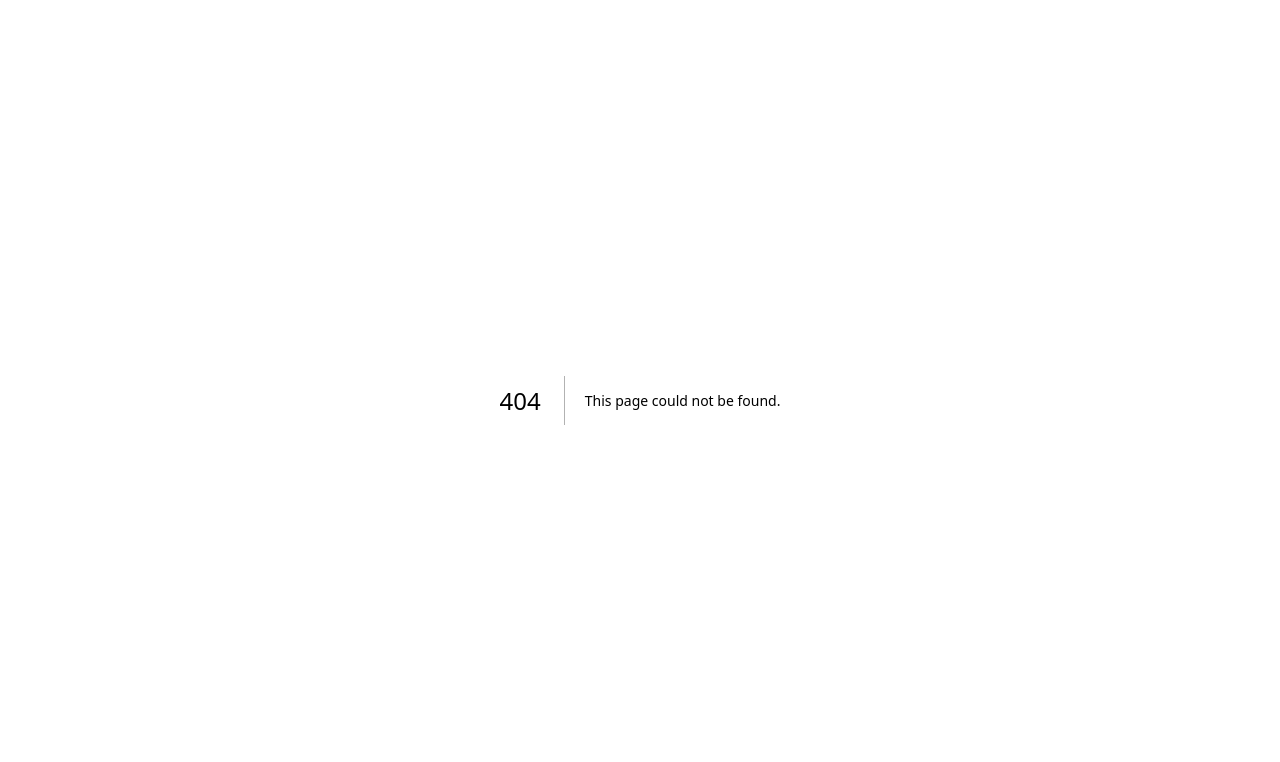
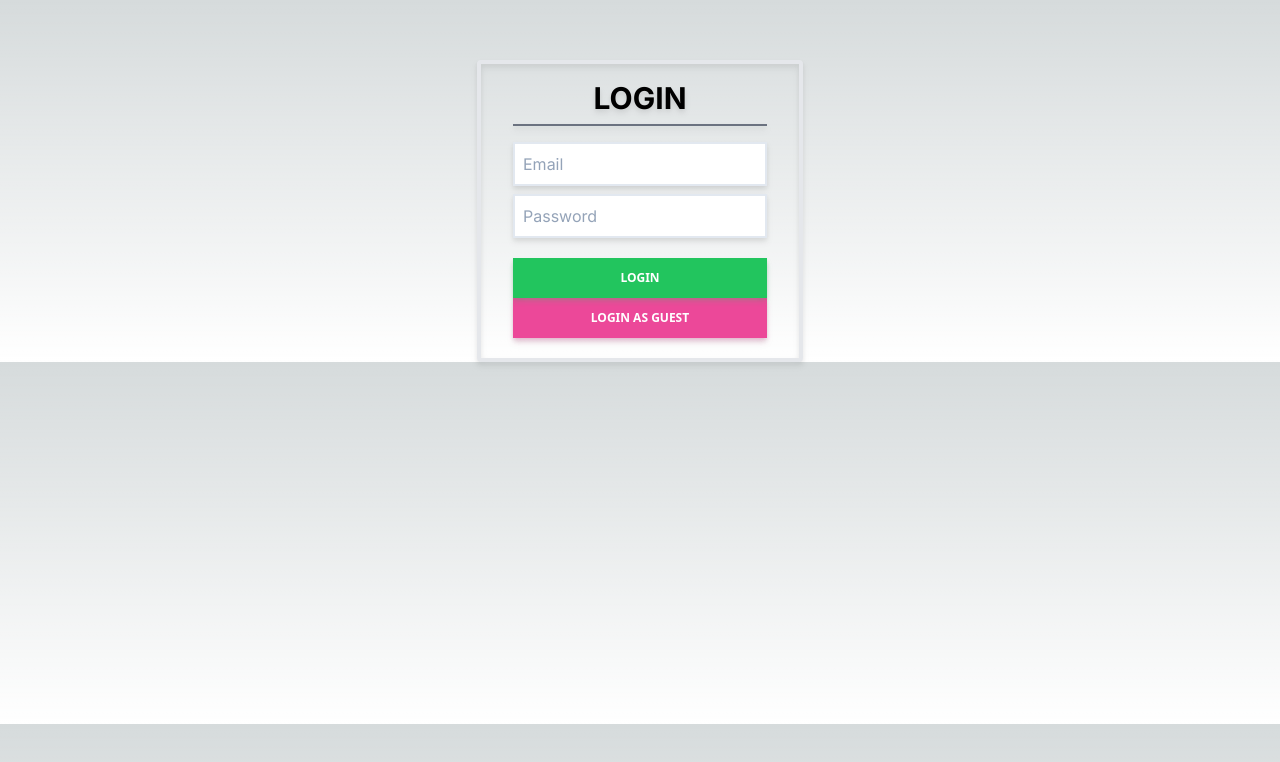
Before and after one commit to yoshidaman99/Final, a Next.js app: page /login/student in a window 1280 px wide. Before the commit this address had no page. Shown: the top 762 px of the page. Built offline with nearby package versions, Linux system fonts and the light colour scheme.

Commit message:
Your commit message

```diff
--- /dev/null
+++ b/src/app/login/student/page.tsx
@@ -0,0 +1,62 @@
+import React from 'react';
+import { Metadata } from 'next';
+export const metadata: Metadata = {
+    title: 'Student Login',
+};
+
+
+export default function studentLogin() {
+    return (
+        <>
+        <div className="flex justify-center mt-5">
+            <div className="ring-offset-2 py-4 px-8 pb-5 border-4 border-gray2 rounded w-552 md:mt-4 xl:mt-10 drop-shadow-md">
+
+            <h1 className="text-center font-bold text-3xl uppercase mb-2">
+                Login
+            </h1>
+            <div className="border-t-2 border-gray-500">
+
+            <form className="" action='/dashboard'>
+                <label className="block">
+                <input
+                required
+                autoComplete="username"
+                placeholder="Email"
+                className="mt-4 p-2 w-full border-2 border-slate-200 placeholder-slate-400
+                contrast-more:border-slate-400 contrast-more:placeholder-slate-500"/>
+                </label>
+
+                <label className="block">
+                <input
+                required
+                autoComplete="new-password"
+                placeholder="Password"
+                className="mt-2 p-2 w-full border-2 border-slate-200 placeholder-slate-400
+                contrast-more:border-slate-400 contrast-more:placeholder-slate-500"/>
+                </label>
+
+                <button
+                className="mt-5 middle none w-full center mr-4 bg-green-500 py-3 px-6 font-sans text-xs font-bold uppercase
+                 text-white shadow-md shadow-green-500/20 transition-all hover:shadow-lg hover:shadow-green-800/40 hover:bg-green-700
+                 focus:opacity-[0.85] focus:shadow-none active:opacity-[0.85] active:shadow-none disabled:pointer-events-none
+                 disabled:opacity-50 disabled:shadow-none"
+                data-ripple-light="true" >
+                    Login
+                </button>
+            </form>
+
+            <button
+             className="block w-full select-none bg-pink-500 py-3 px-6 text-center align-middle font-sans text-xs font-bold uppercase
+             text-white shadow-md shadow-pink-500/20 transition-all hover:shadow-lg hover:shadow-pink-800/40 hover:bg-pink-700
+             focus:opacity-[0.85] focus:shadow-none active:opacity-[0.85] active:shadow-none disabled:pointer-events-none disabled:opacity-50
+             disabled:shadow-none" type="button" data-ripple-light="true">
+            Login as Guest
+            </button>
+
+            </div>
+
+            </div>
+        </div>
+        </>
+    )
+}
```
Also changed, not shown: src/app/login/admin/page.tsx (renamed from src/app/components/login/admin/page.tsx).
